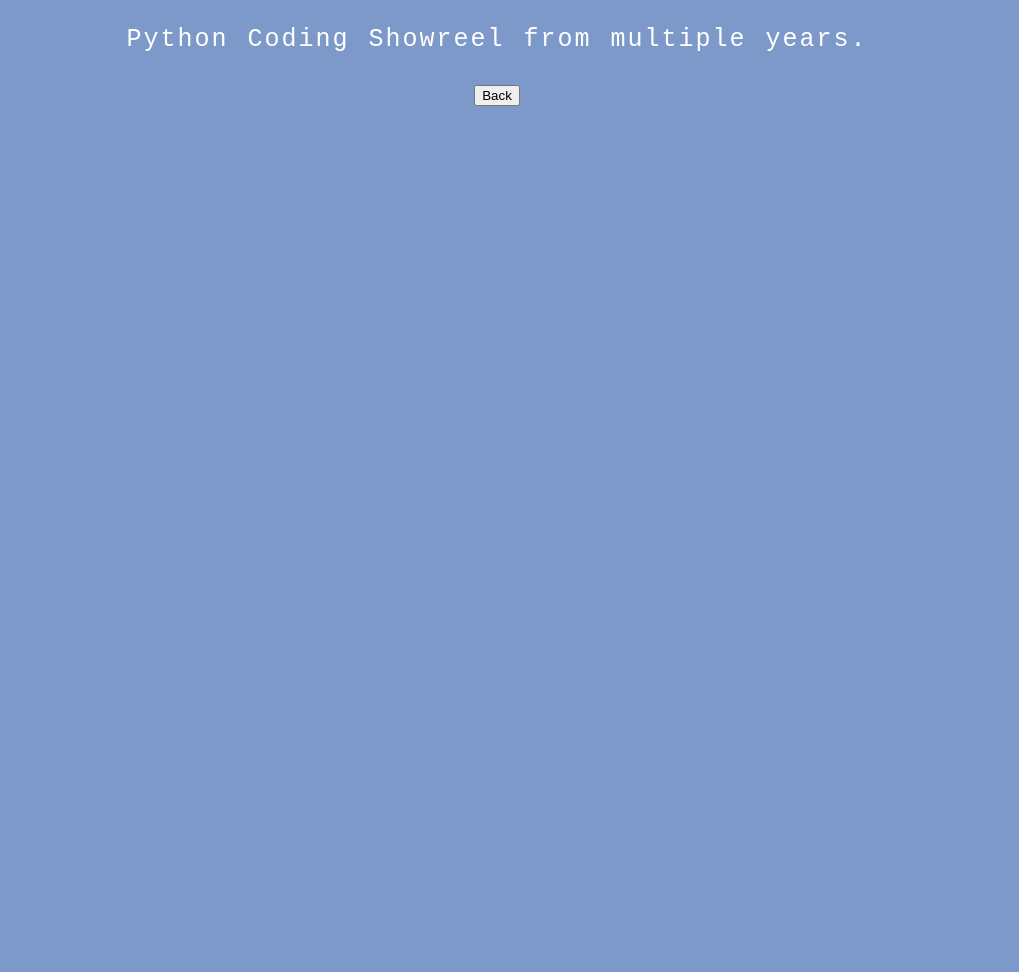
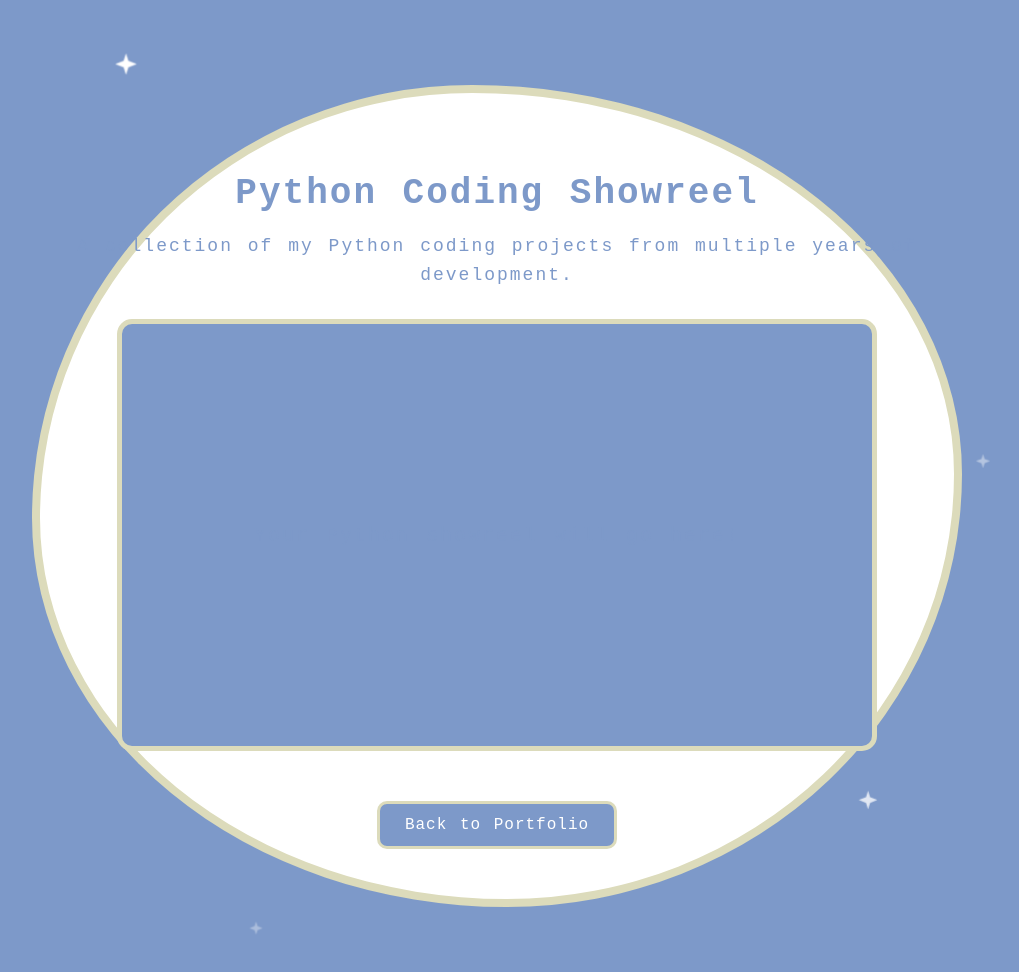
Before and after one commit to pixielled/pixielled.github.io, a plain HTML site: page python_showreel.html in a window 1280 px wide. Shown: the whole page, without its empty margins (143-1162 px from the left). Before the commit the page ends 800 px from the top, so only its background shows below. Drawn offline with Linux system fonts and the light colour scheme.

Commit message:
Update python_showreel.html
Fixing this page to match the others

```diff
--- a/python_showreel.html
+++ b/python_showreel.html
@@ -1,28 +1,261 @@
+
 <!DOCTYPE html>
 <html lang="en">
 <head>
+  <meta charset="utf-8">
+  <meta name="viewport" content="width=device-width, initial-scale=1.0">
+
+  <title>Pixielled — Python Showreel</title>
+
   <style>
-    body{
+    /* Setting up the main page colours and font to match the rest of my portfolio */
+    body {
+      margin: 0;
+      min-height: 100vh;
       background: #7D99C9;
       color: white;
       text-align: center;
       font-family: "Courier New", Courier, monospace;
-      font-size: 25px;
+      font-size: 20px;
       letter-spacing: 2px;
       word-spacing: 2px;
-      colour: #000000
-      font-weight: normal;
+    }
+
+    /* This creates the blue border around the main content */
+    .portfolio-frame {
+      position: relative;
+      width: min(85%, 1000px);
+      margin: 50px auto;
+      padding: 35px;
+      box-sizing: border-box;
+    }
+
+    /* Adding the white wiggly container with a cream coloured border */
+    .wiggly-container {
+      position: relative;
+      z-index: 2;
+      background: #fff;
+      color: #7D99C9;
+      border: 8px solid #DCDBBB;
+      border-radius: 45% 55% 48% 52% / 55% 45% 55% 45%;
+      padding: 50px 35px;
+      animation: wiggle 6s ease-in-out infinite;
+    }
+
+    /* Making the container gently change shape so it has a playful look */
+    @keyframes wiggle {
+      0%, 100% {
+        border-radius: 45% 55% 48% 52% / 55% 45% 55% 45%;
+      }
+      50% {
+        border-radius: 55% 45% 52% 48% / 45% 55% 45% 55%;
+      }
+    }
+
+    /* Styling the main heading */
+    h1 {
+      font-size: 36px;
+      margin-bottom: 15px;
+    }
+
+    /* Keeping the description readable and spaced out */
+    .intro-text {
+      font-size: 18px;
+      line-height: 1.6;
+      margin-bottom: 30px;
+    }
+
+    /* Creating a space for my Python showreel video */
+    .video-container {
+      width: 100%;
+      max-width: 750px;
+      margin: 30px auto;
+      aspect-ratio: 16 / 9;
+      background: #7D99C9;
+      border: 5px solid #DCDBBB;
+      border-radius: 15px;
+      display: flex;
+      align-items: center;
+      justify-content: center;
+      overflow: hidden;
+    }
+
+    /* Making sure the video fits inside its container properly */
+    .showreel-video {
+      width: 100%;
+      height: 100%;
+      object-fit: contain;
+    }
+
+    /* Styling the back button so it matches the rest of my website */
+    .back-button {
+      display: inline-block;
+      margin-top: 20px;
+      padding: 12px 25px;
+      background: #7D99C9;
+      color: white;
+      border: 3px solid #DCDBBB;
+      border-radius: 10px;
+      font-family: "Courier New", Courier, monospace;
+      font-size: 16px;
+      letter-spacing: 1px;
       text-decoration: none;
-      font-style: normal;
-      font-variant: normal;
-      text-transform: none;
+      transition: transform 0.2s ease, background 0.2s ease;
+    }
+
+    /* Adding a small hover effect to make the button feel more interactive */
+    .back-button:hover {
+      background: #617FAF;
+      transform: scale(1.05);
+    }
+
+    /* These are the pixel stars that sit in the blue border around the container */
+    .pixel-star {
+      position: absolute;
+      z-index: 3;
+      width: 18px;
+      height: 18px;
+      background: #fff;
+      clip-path: polygon(
+        50% 0%, 61% 35%, 100% 50%,
+        61% 65%, 50% 100%, 39% 65%,
+        0% 50%, 39% 35%
+      );
+      animation: twinkle 2s ease-in-out infinite;
+    }
+
+    /* Making the stars blink at slightly different speeds */
+    .star-one {
+      top: 5px;
+      left: 12%;
+      animation-delay: 0s;
+    }
+
+    .star-two {
+      top: 45%;
+      right: 5px;
+      animation-delay: 0.7s;
+    }
+
+    .star-three {
+      bottom: 5px;
+      left: 25%;
+      animation-delay: 1.2s;
+    }
+
+    .star-four {
+      bottom: 15%;
+      right: 12%;
+      animation-delay: 0.4s;
+    }
+
+    /* This makes the stars fade in and out to create a twinkling effect */
+    @keyframes twinkle {
+      0%, 100% {
+        opacity: 0.3;
+        transform: scale(0.7);
+      }
+      50% {
+        opacity: 1;
+        transform: scale(1.2);
+      }
+    }
+
+    /* Adjusting the layout for tablets and smaller screens */
+    @media (max-width: 768px) {
+      .portfolio-frame {
+        width: 92%;
+        margin: 30px auto;
+        padding: 25px;
+      }
+
+      .wiggly-container {
+        padding: 40px 25px;
+      }
+
+      h1 {
+        font-size: 28px;
+      }
+
+      .intro-text {
+        font-size: 16px;
+      }
+    }
+
+    /* Making everything fit properly on mobile screens */
+    @media (max-width: 480px) {
+      body {
+        font-size: 16px;
+      }
+
+      .portfolio-frame {
+        width: 96%;
+        padding: 18px;
+        margin: 20px auto;
+      }
+
+      .wiggly-container {
+        padding: 30px 18px;
+        border-width: 6px;
+      }
+
+      h1 {
+        font-size: 23px;
+      }
+
+      .intro-text {
+        font-size: 14px;
+      }
+
+      .pixel-star {
+        width: 13px;
+        height: 13px;
+      }
+
+      .back-button {
+        font-size: 14px;
+        padding: 10px 18px;
+      }
+    }
+
+    /* Turning off the animations if someone has reduced motion enabled */
+    @media (prefers-reduced-motion: reduce) {
+      .wiggly-container,
+      .pixel-star {
+        animation: none;
+      }
     }
   </style>
-  <meta charset="utf-8">
-  <title>Pixielled — Games Development</title>
 </head>
+
 <body>
-    <p> Python Coding Showreel from multiple years. </p>
-    <p> <button onclick="window.location='index.html'"> Back </button> </p>
+
+  <main class="portfolio-frame">
+
+    <!-- These stars are inside the blue border, rather than on top of the white container -->
+    <span class="pixel-star star-one"></span>
+    <span class="pixel-star star-two"></span>
+    <span class="pixel-star star-three"></span>
+    <span class="pixel-star star-four"></span>
+
+    <section class="wiggly-container">
+
+      <h1>Python Coding Showreel</h1>
+
+      <p class="intro-text">
+        A collection of my Python coding projects from multiple years of development.
+      </p>
+
+      <!-- This is where I can add my Python showreel video -->
+      <div class="video-container">
+        <p>Your Python showreel will go here!</p>
+      </div>
+
+      <!-- This button takes the user back to the main portfolio page -->
+      <a href="index.html" class="back-button">Back to Portfolio</a>
+
+    </section>
+  </main>
+
 </body>
 </html>
```
